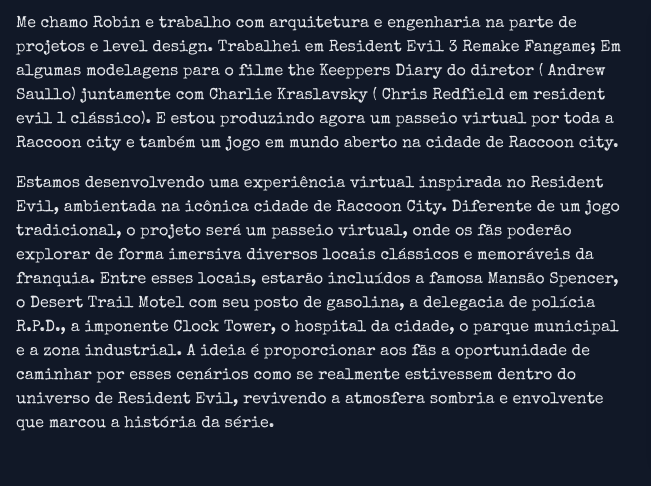
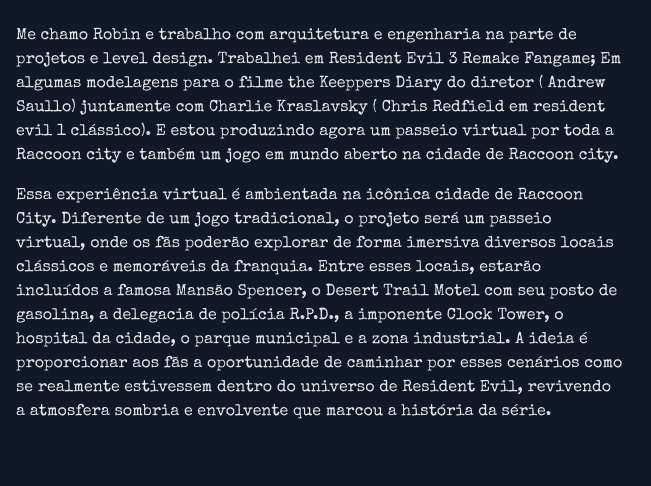
Before and after one commit to Skarualcker/raccooncity-fansite, a plain HTML site: page index.html in a window 1280 px wide. Shown: the part 1221-1707 px from the top of the page, 0-651 px from the left. Drawn offline with nearby package versions, Linux system fonts and the light colour scheme.

Commit message:
commit inicial

```diff
--- a/index.html
+++ b/index.html
@@ -169,7 +169,7 @@ Entre em contato com Robin pelo canal RBS Maquetes Eletrônicas e venha fazer pa
                         Me chamo Robin e trabalho com arquitetura e engenharia na parte de projetos e level design. Trabalhei em Resident Evil 3 Remake Fangame; Em algumas modelagens para o filme the Keeppers Diary do diretor ( Andrew Saullo) juntamente com Charlie Kraslavsky ( Chris Redfield em resident evil 1 clássico). E estou produzindo agora um passeio virtual por toda a Raccoon city e também um jogo em mundo aberto na  cidade de Raccoon city.
                     </p>
                     <p class="mb-4">
-                        Estamos desenvolvendo uma experiência virtual inspirada no Resident Evil, ambientada na icônica cidade de Raccoon City. Diferente de um jogo tradicional, o projeto será um passeio virtual, onde os fãs poderão explorar de forma imersiva diversos locais clássicos e memoráveis da franquia. Entre esses locais, estarão incluídos a famosa Mansão Spencer, o Desert Trail Motel com seu posto de gasolina, a delegacia de polícia R.P.D., a imponente Clock Tower, o hospital da cidade, o parque municipal e a zona industrial. A ideia é proporcionar aos fãs a oportunidade de caminhar por esses cenários como se realmente estivessem dentro do universo de Resident Evil, revivendo a atmosfera sombria e envolvente que marcou a história da série.
+                        Essa experiência virtual é ambientada na icônica cidade de Raccoon City. Diferente de um jogo tradicional, o projeto será um passeio virtual, onde os fãs poderão explorar de forma imersiva diversos locais clássicos e memoráveis da franquia. Entre esses locais, estarão incluídos a famosa Mansão Spencer, o Desert Trail Motel com seu posto de gasolina, a delegacia de polícia R.P.D., a imponente Clock Tower, o hospital da cidade, o parque municipal e a zona industrial. A ideia é proporcionar aos fãs a oportunidade de caminhar por esses cenários como se realmente estivessem dentro do universo de Resident Evil, revivendo a atmosfera sombria e envolvente que marcou a história da série.
                     </p>
 
                 </div>
```
